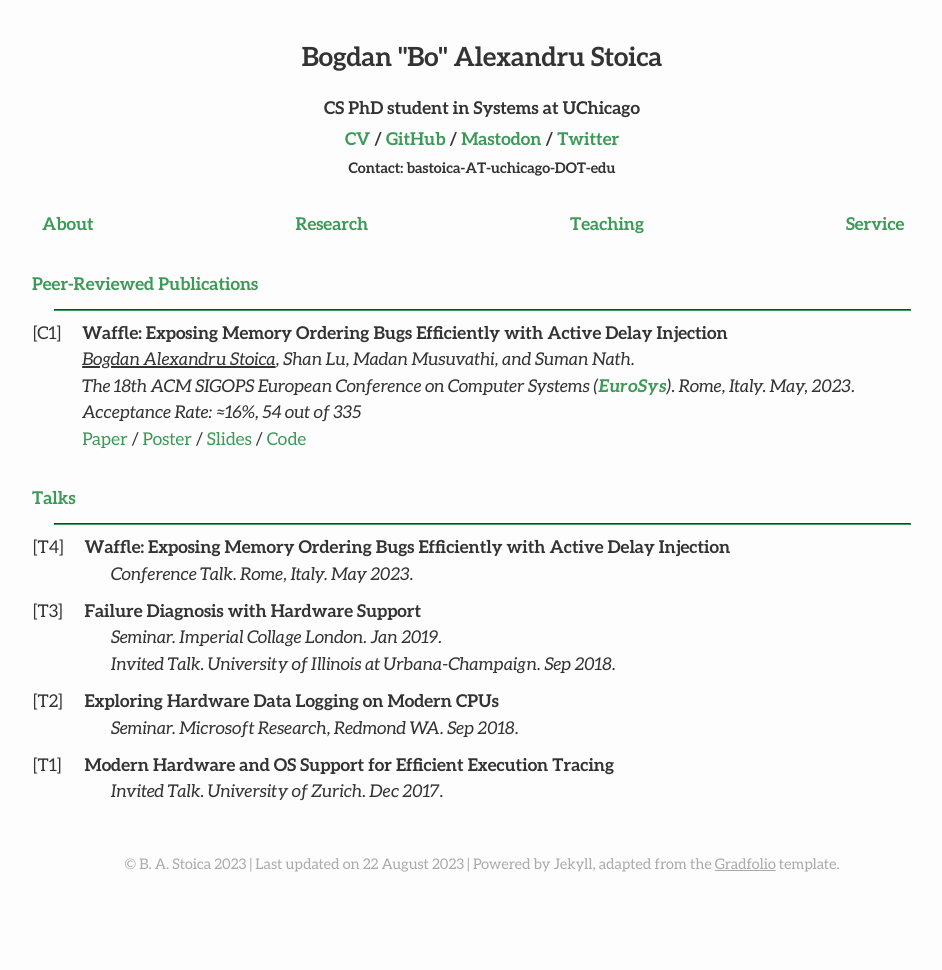
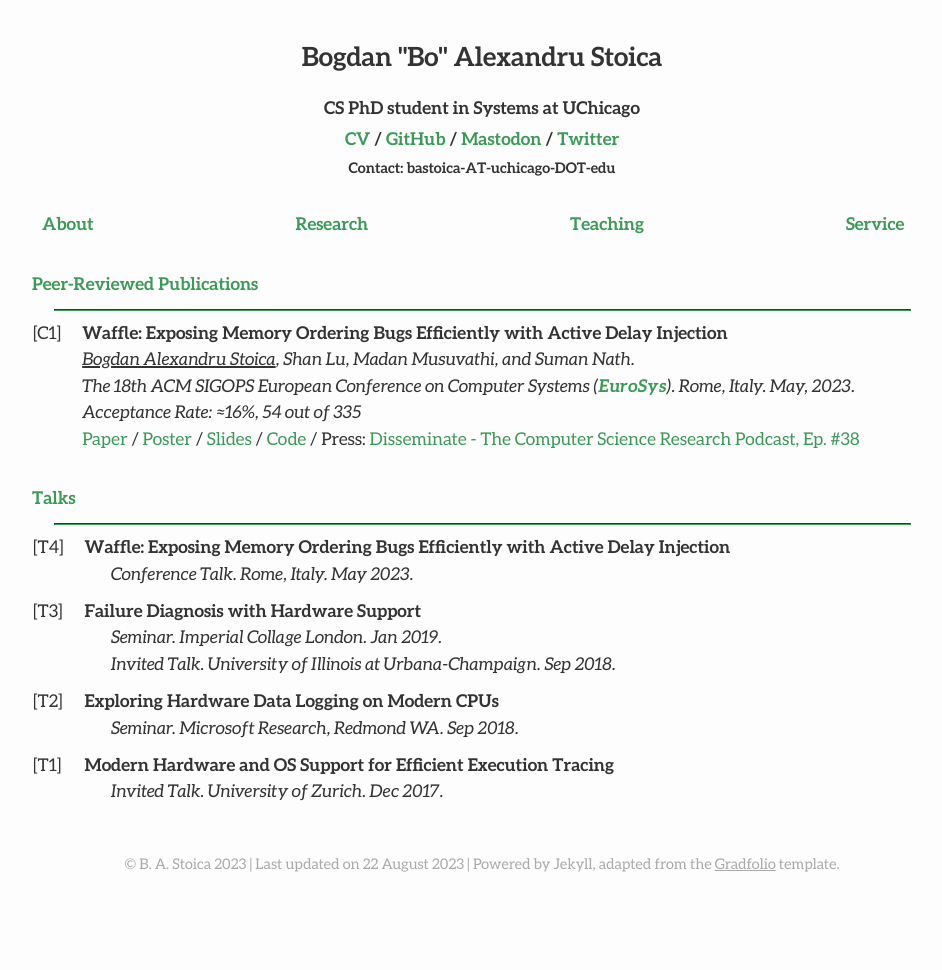
Before and after one commit to bastoica/bastoica.github.io, a Jekyll site: the page built from research.md, in a window 1280 px wide. Shown: the whole page, without its empty margins (158-1100 px from the left). Built offline with Jekyll 4.4.1, drawn with Linux system fonts in a browser that asks for light colours; nearby versions of some CDN libraries.

Commit message:
Added a link to the Disseminate episode discussion our EuroSys23 paper

```diff
--- a/research.md
+++ b/research.md
@@ -16,7 +16,7 @@ published: true
 	  <b>Waffle: Exposing Memory Ordering Bugs Efficiently with Active Delay Injection</b><br>
 	  <i><u style="text-decoration-thickness: 2px;">Bogdan Alexandru Stoica</u>, Shan Lu, Madan Musuvathi, and Suman Nath.</i><br>
 	  <i>The 18th ACM SIGOPS European Conference on Computer Systems (<a class="useful-links" href="https://2023.eurosys.org/" target="_blank"><b>EuroSys</b></a>). Rome, Italy. May, 2023. Acceptance Rate: ≈16%, 54 out of 335</i><br>
-	  <a class="useful-links" href="/files/papers/2023_eurosys_waffle.pdf" target="_blank">Paper</a> / <a class="useful-links" href="/files/posters/2023_eurosys_poster.pdf" target="_blank">Poster</a> / <a class="useful-links" href="/files/slides/2023_eurosys_slides.ppsx" target="_blank">Slides</a> / <a class="useful-links" href="https://github.com/bastoica/waffle" target="_blank">Code</a>
+	  <a class="useful-links" href="/files/papers/2023_eurosys_waffle.pdf" target="_blank">Paper</a> / <a class="useful-links" href="/files/posters/2023_eurosys_poster.pdf" target="_blank">Poster</a> / <a class="useful-links" href="/files/slides/2023_eurosys_slides.ppsx" target="_blank">Slides</a> / <a class="useful-links" href="https://github.com/bastoica/waffle" target="_blank">Code</a> / Press: <a class="useful-links" href="https://disseminatepodcast.podcastpage.io/episode/bogdan-stoica-waffle-exposing-memory-ordering-bugs-efficiently-with-active-delay-injection-38" target="_blank">Disseminate - The Computer Science Research Podcast, Ep. #38</a>
 	</td>
   </tr>
 </table>
```
